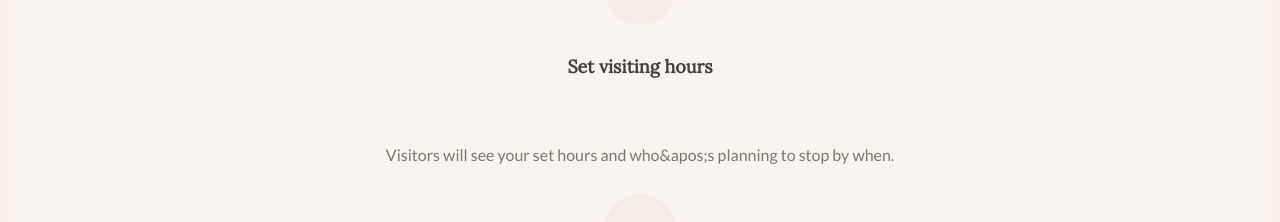
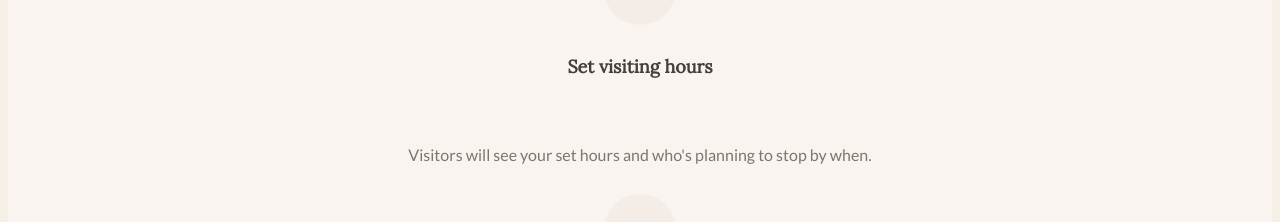
Before and after one commit to remoteshiva/dot-org, a React app: page / in a window 1280 px wide. Shown: the part 1160-1382 px from the top of the page. Built offline with nearby package versions, Linux system fonts and the light colour scheme; no server answers.

Commit message:
Fix apostrophe

```diff
--- a/src/locales/lang-en.js
+++ b/src/locales/lang-en.js
@@ -15,7 +15,7 @@ export default {
         step3: {
           title: 'Set visiting hours',
           body:
-            'Visitors will see your set hours and who&apos;s planning to stop by when.',
+            "Visitors will see your set hours and who's planning to stop by when.",
         },
         step4: {
           title: 'Invite people',
```
